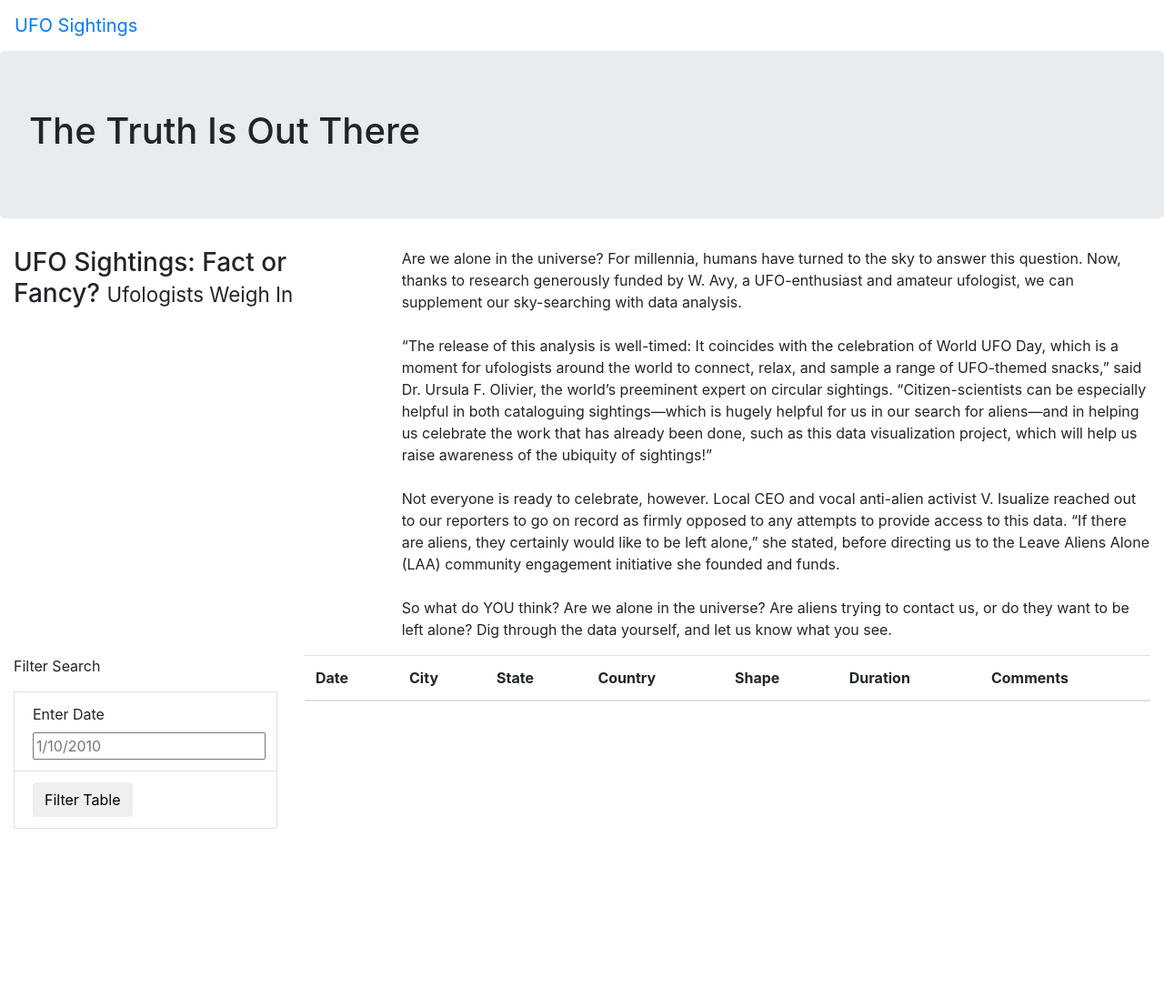
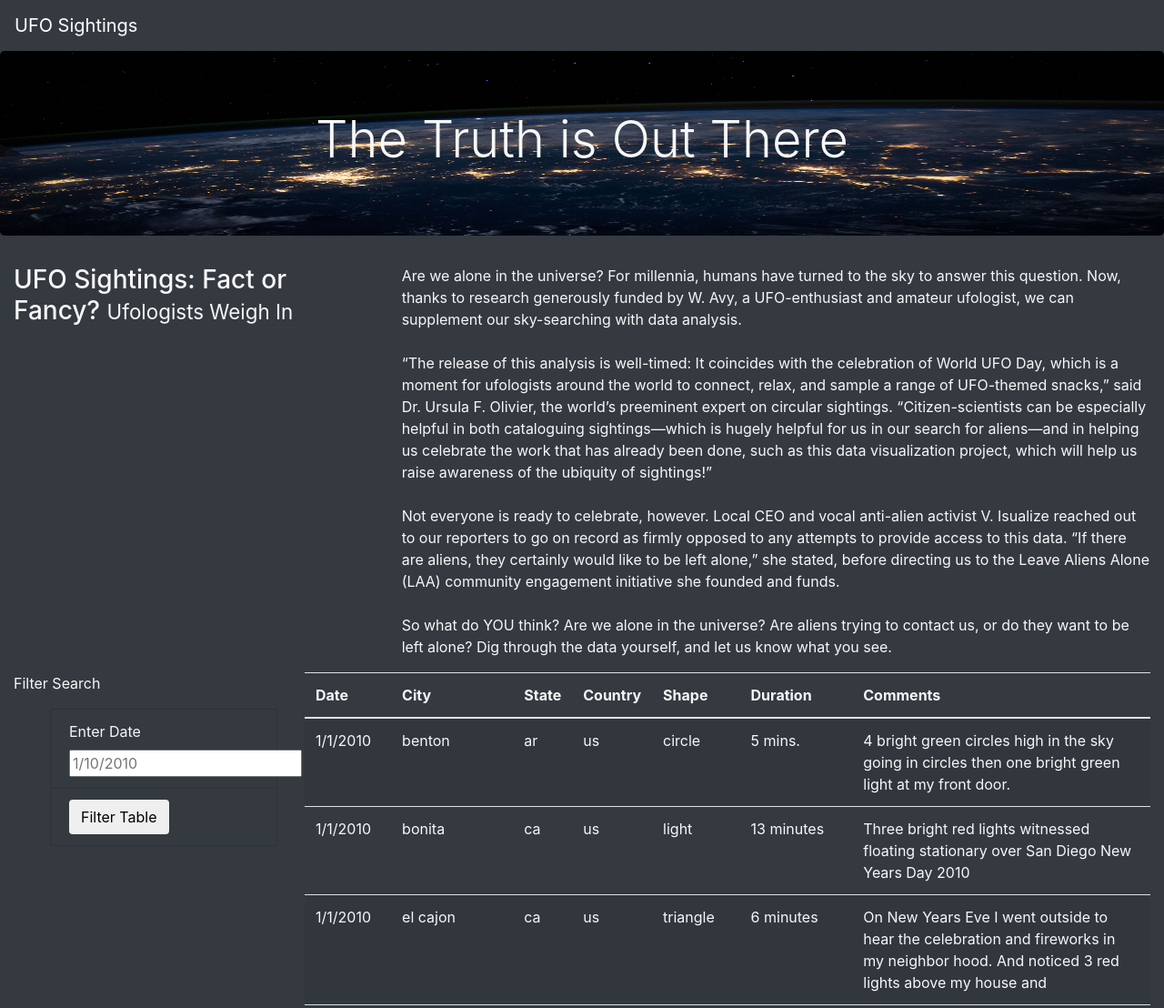
Before and after one commit to alineschneider/UFOs, a plain HTML site: page index.html in a window 1280 px wide. Shown: the top 1108 px of the page at 91% size. Before the commit the page ends 911 px from the top, so only its background shows below. Drawn offline with nearby package versions, Linux system fonts and the light colour scheme.

Commit message:
Updating index.html and css section 11.6.3.

```diff
--- a/index.html
+++ b/index.html
@@ -12,14 +12,14 @@
     />
     <link rel="stylesheet" href="static/css/style.css">
 </head>
-<body>
+<body class="bg-dark">
     <div class="wrapper">
-        <nav class="navbar navbar-expand-lg">
+        <nav class="navbar navbar-dark bg-dark navbar-expand-lg">
             <a class="navbar-brand" href="index.html">UFO Sightings</a>
         </nav>
     </div>
     <div class="jumbotron">
-        <h1>The Truth Is Out There</h1>
+        <h1 class="display-4">The Truth is Out There</h1>
     </div>
     <div class="container-fluid">
         <div class="row">
@@ -39,15 +39,17 @@
     <div class="container-fluid">
         <div class="row">
             <div class="col-md-3">
-                <form>
+                <form class="bg-dark">
                     <p>Filter Search</p>
-                    <li class="list-group-item">
-                        <label for="date">Enter Date</label>
-                        <input type="text" placeholder="1/10/2010" id="datetime" />
-                    </li>
-                    <li class="list-group-item">
-                        <button id="filter-btn" type="button" class="btn btn-default">Filter Table</button>
-                    </li>
+                    <ul class="bg-dark">
+                        <li class="list-group-item  bg-dark">
+                            <label for="date">Enter Date</label>
+                            <input type="text" placeholder="1/10/2010" id="datetime" />
+                        </li>
+                        <li class="list-group-item  bg-dark">
+                            <button id="filter-btn" type="button" class="btn btn-default">Filter Table</button>
+                        </li>
+                    </ul>
                 </form>
             </div>
             <div class="col-md-9">
@@ -68,5 +70,8 @@
             </div>
         </div>
     </div>
+    <script src="https://cdnjs.cloudflare.com/ajax/libs/d3/4.11.0/d3.js"></script>
+    <script src="static/js/data.js"></script>
+    <script src="static/js/app.js"></script>
 </body>
 </html>
--- a/static/css/style.css
+++ b/static/css/style.css
@@ -0,0 +1,11 @@
+body {
+
+    color: #f7f7f7;
+  }
+
+
+  .jumbotron {
+    background-image: url("../images/nasa.jpg");
+    background-size: 100% 100%;
+    text-align: center;
+  }
```
Also changed, not shown: static/images/nasa.jpg (added).
